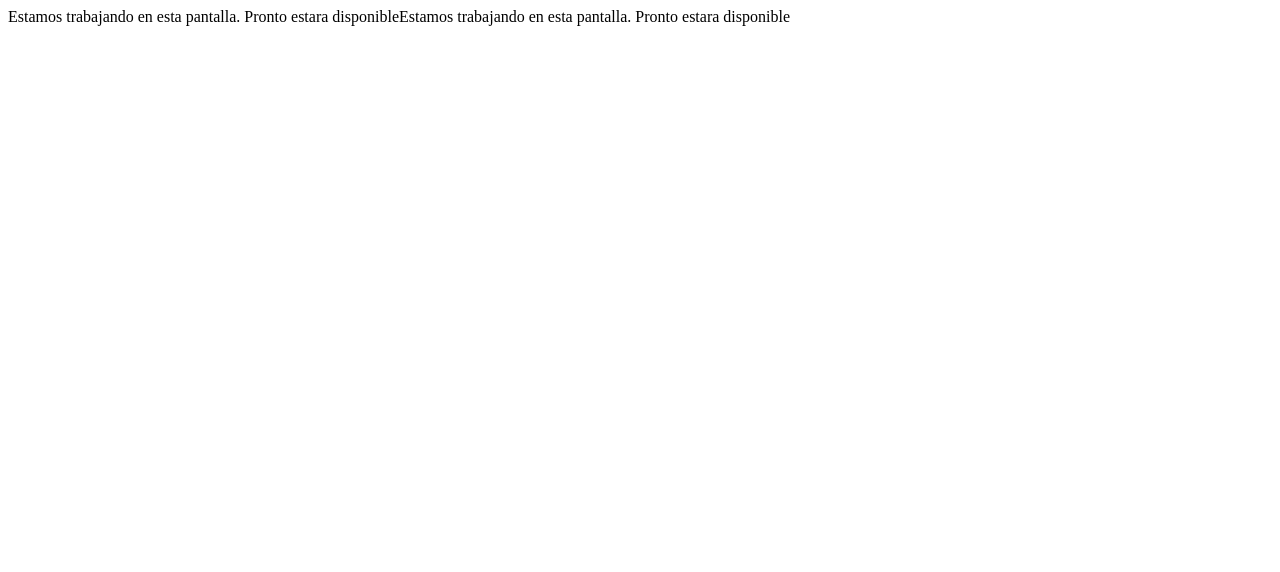
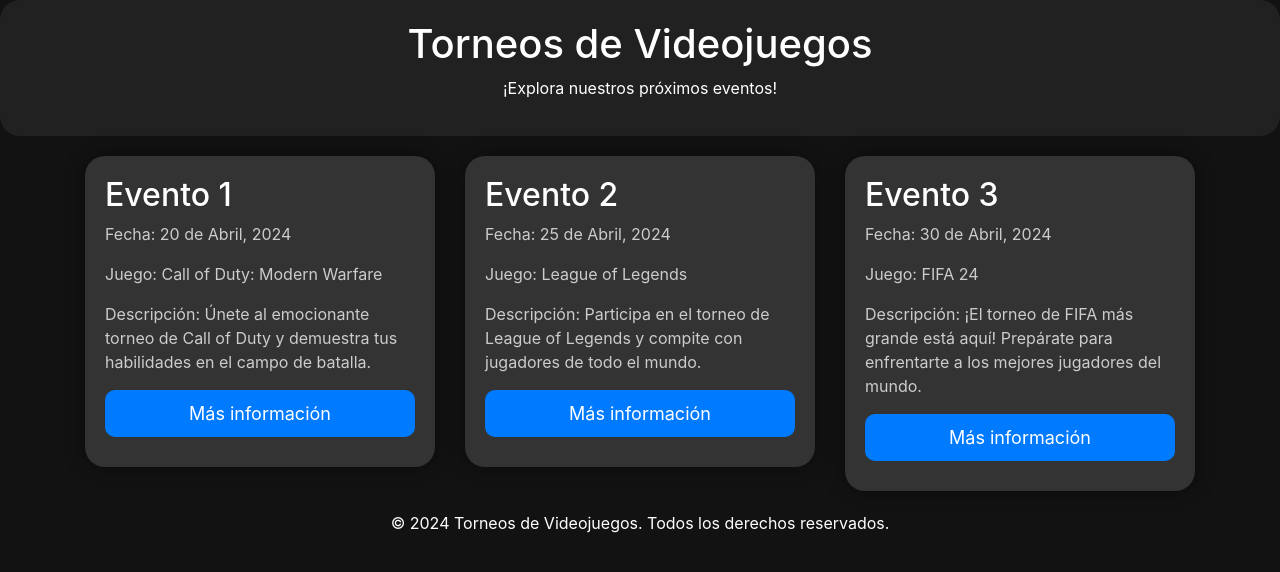
Before and after one commit to RuddyUNI/TorneoVideoJuegos, a Python web app: template torneo/templates/eventos.html in a window 1280 px wide. Shown: the top 572 px of the page. Run offline with Jinja, Linux system fonts and the light colour scheme; the template is opened without the code that fills it, so the values that code supplies are empty; some libraries are stand-ins or nearby versions.

Commit message:
Actualizacion

```diff
--- a/torneo/templates/eventos.html
+++ b/torneo/templates/eventos.html
@@ -1 +1,108 @@
-<p2>Estamos trabajando en esta pantalla. Pronto estara disponible<p2><p2>Estamos trabajando en esta pantalla. Pronto estara disponible<p2>
+<!DOCTYPE html>
+<html lang="es">
+<head>
+  <meta charset="UTF-8">
+  <meta name="viewport" content="width=device-width, initial-scale=1.0">
+  <title>Torneos de Videojuegos</title>
+  <link rel="stylesheet" href="https://stackpath.bootstrapcdn.com/bootstrap/4.5.2/css/bootstrap.min.css">
+  <style>
+    body {
+      background-color: #121212;
+      color: #ffffff;
+      margin: 0;
+      padding: 0;
+    }
+    .jumbotron {
+      border-radius: 20px;
+      background-color: #212121;
+      color: #ffffff;
+      margin-bottom: 20px;
+      padding: 20px;
+    }
+    .evento {
+      border-radius: 20px;
+      background-color: #333333;
+      padding: 20px;
+      margin-bottom: 20px;
+      box-shadow: 0 0 20px rgba(0,0,0,0.4);
+    }
+    .evento h2 {
+      color: #ffffff;
+    }
+    .evento p {
+      color: #cccccc;
+    }
+    .btn-mas-info {
+      display: block;
+      width: auto;
+      margin: 10px auto;
+      font-size: 18px;
+      padding: 10px 20px;
+      border-radius: 10px;
+      background-color: #007bff;
+      color: #ffffff;
+      border: none;
+    }
+    .btn-mas-info:hover {
+      background-color: #0056b3;
+      color: #ffffff;
+    }
+  </style>
+</head>
+<body>
+  <header class="jumbotron text-center fade-in">
+    <h1>Torneos de Videojuegos</h1>
+    <p>¡Explora nuestros próximos eventos!</p>
+  </header>
+  <div class="container">
+    <div class="row">
+      <div class="col-md-4">
+        <div class="evento fade-in">
+          <h2>Evento 1</h2>
+          <p>Fecha: 20 de Abril, 2024</p>
+          <p>Juego: Call of Duty: Modern Warfare</p>
+          <p>Descripción: Únete al emocionante torneo de Call of Duty y demuestra tus habilidades en el campo de batalla.</p>
+          <a href="#" class="btn btn-mas-info fade-in-btn">Más información</a>
+        </div>
+      </div>
+      <div class="col-md-4">
+        <div class="evento fade-in">
+          <h2>Evento 2</h2>
+          <p>Fecha: 25 de Abril, 2024</p>
+          <p>Juego: League of Legends</p>
+          <p>Descripción: Participa en el torneo de League of Legends y compite con jugadores de todo el mundo.</p>
+          <a href="#" class="btn btn-mas-info fade-in-btn">Más información</a>
+        </div>
+      </div>
+      <div class="col-md-4">
+        <div class="evento fade-in">
+          <h2>Evento 3</h2>
+          <p>Fecha: 30 de Abril, 2024</p>
+          <p>Juego: FIFA 24</p>
+          <p>Descripción: ¡El torneo de FIFA más grande está aquí! Prepárate para enfrentarte a los mejores jugadores del mundo.</p>
+          <a href="#" class="btn btn-mas-info fade-in-btn">Más información</a>
+        </div>
+      </div>
+    </div>
+  </div>
+
+  <footer class="text-center">
+    <p>© 2024 Torneos de Videojuegos. Todos los derechos reservados.</p>
+  </footer>
+
+  <script>
+    document.addEventListener("DOMContentLoaded", function(event) {
+      const eventos = document.querySelectorAll('.evento');
+      const btnMasInfo = document.querySelectorAll('.btn-mas-info');
+
+      eventos.forEach(evento => {
+        evento.classList.add('fade-in');
+      });
+
+      btnMasInfo.forEach(btn => {
+        btn.classList.add('fade-in-btn');
+      });
+    });
+  </script>
+</body>
+</html>
```
Also changed, not shown: db.sqlite3.
